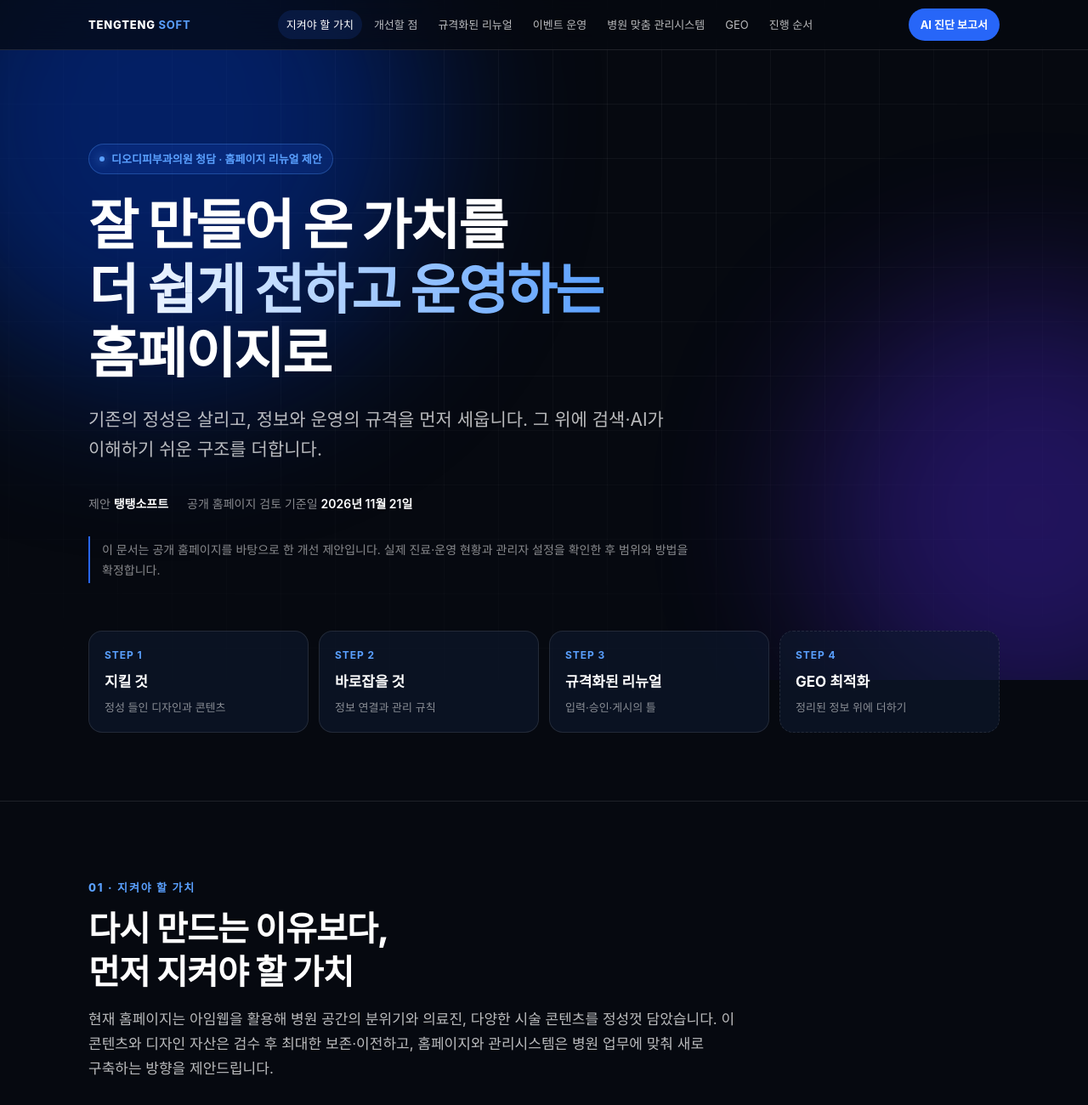
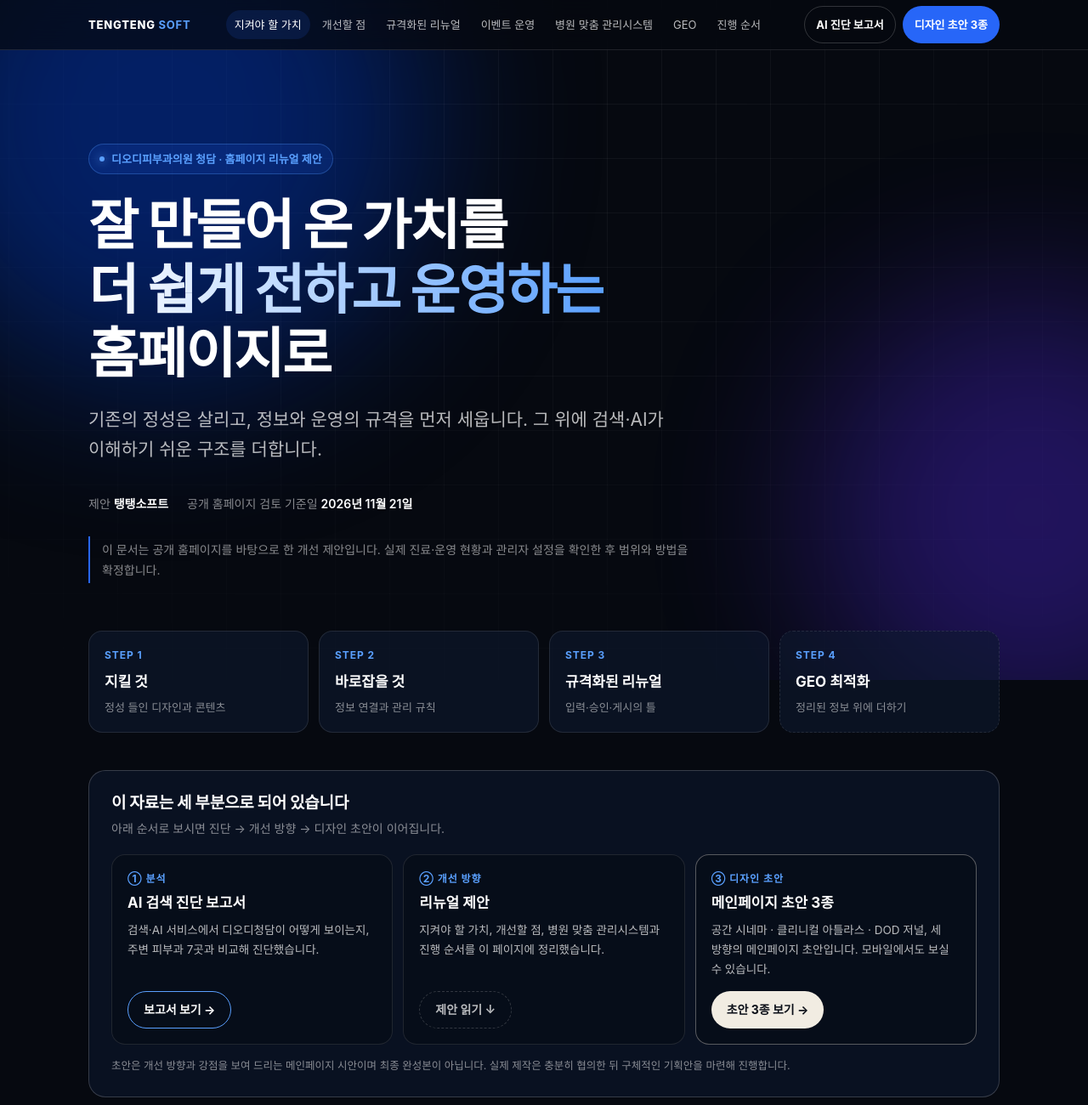
Before and after one commit to Jeonjaeman/dod-cheongdam, a plain HTML site: page index.html in a window 1280 px wide. Shown: the top 1300 px of the page at 85% size. Drawn offline with Linux system fonts and the light colour scheme; a web font is replaced by a local one.

Commit message:
제안서·보고서·디자인 초안 연결: 첫 화면에 ① 진단 보고서 ② 리뉴얼 제안 ③ 메인페이지 초안 3종 안내(버튼 모양 구분), 헤더·맺음·푸터·보고서에 초안 링크
Co-authored-by: 소연-웹개발자 <531cfe132d0726511f645d80cff1f811e01277041307a3dd2b36c1713b7ce69a@tengtengsoft.communities.buzz.xyz>
Co-Authored-By: Claude Opus 5.5 <noreply@anthropic.com>

```diff
--- a/index.html
+++ b/index.html
@@ -67,6 +67,26 @@ h1 .hl{background:linear-gradient(90deg,#fff,var(--accent-hi));-webkit-backgroun
 .order p{margin:4px 0 0;font-size:13px;color:var(--mut2)}
 .order div.geo{border-style:dashed}
 @media(max-width:760px){.order{grid-template-columns:1fr 1fr}}
+.top .cta2{font-size:13px;font-weight:700;color:#fff;border:1px solid var(--line2);padding:7px 13px;border-radius:999px;text-decoration:none;white-space:nowrap}
+.top .ctas a{display:inline-flex;align-items:center;min-height:44px;padding-top:0;padding-bottom:0}
+.top .ctas{display:flex;gap:8px;align-items:center}
+@media(max-width:520px){.top .cta,.top .cta2{padding:7px 10px;font-size:12px}.brand{font-size:12px}}
+.docs{margin-top:44px;border:1px solid var(--line2);border-radius:20px;background:rgba(14,25,48,.55);padding:26px}
+.docs>h2{margin:0;font-size:19px;letter-spacing:-.01em}
+.docs>p{margin:6px 0 0;color:var(--mut2);font-size:14px}
+.docs ol{list-style:none;margin:18px 0 0;padding:0;display:grid;grid-template-columns:repeat(3,1fr);gap:12px}
+.docs li{display:flex;flex-direction:column;border:1px solid var(--line);border-radius:16px;padding:18px;background:rgba(6,9,16,.45)}
+.docs li small{font-size:12px;color:var(--accent-hi);font-weight:700;letter-spacing:.08em}
+.docs li strong{font-size:17px;margin-top:4px}
+.docs li p{margin:6px 0 14px;font-size:13.5px;color:var(--mut)}
+.docs li a{margin-top:auto;align-self:flex-start;display:inline-flex;align-items:center;gap:8px;min-height:44px;padding:0 18px;border-radius:999px;font-weight:700;font-size:14px;text-decoration:none}
+.docs .d-rep{color:#fff;border:1px solid var(--accent-hi)}
+.docs .d-pro{color:var(--mut);border:1px dashed var(--line2)}
+.docs .d-dr{color:#0b0f18;background:#f1ece2}
+.docs li.dr{border-color:rgba(241,236,226,.35)}
+.docs .fine2{margin-top:14px;font-size:12.5px;color:var(--mut2)}
+@media(max-width:860px){.docs ol{grid-template-columns:1fr}.docs{padding:20px}}
+
 
 /* 섹션 공통 */
 section.s{padding:90px 0;border-top:1px solid var(--line)}
@@ -240,7 +260,7 @@ footer .wrap{display:flex;flex-wrap:wrap;justify-content:space-between;gap:10px}
       <a href="#geo">GEO</a>
       <a href="#road">진행 순서</a>
     </nav>
-    <a class="cta" href="./report.html">AI 진단 보고서</a>
+    <div class="ctas"><a class="cta2" href="./report.html">AI 진단 보고서</a><a class="cta" href="https://jeonjaeman.github.io/dod-cheongdam-drafts/">디자인 초안 3종</a></div>
   </div>
 </header>
 
@@ -262,6 +282,17 @@ footer .wrap{display:flex;flex-wrap:wrap;justify-content:space-between;gap:10px}
       <div><small>STEP 3</small><strong>규격화된 리뉴얼</strong><p>입력·승인·게시의 틀</p></div>
       <div class="geo"><small>STEP 4</small><strong>GEO 최적화</strong><p>정리된 정보 위에 더하기</p></div>
     </div>
+
+    <section class="docs rv" aria-labelledby="docs-h">
+      <h2 id="docs-h">이 자료는 세 부분으로 되어 있습니다</h2>
+      <p>아래 순서로 보시면 진단 → 개선 방향 → 디자인 초안이 이어집니다.</p>
+      <ol>
+        <li><small>① 분석</small><strong>AI 검색 진단 보고서</strong><p>검색·AI 서비스에서 디오디청담이 어떻게 보이는지, 주변 피부과 7곳과 비교해 진단했습니다.</p><a class="d-rep" href="./report.html">보고서 보기 →</a></li>
+        <li><small>② 개선 방향</small><strong>리뉴얼 제안</strong><p>지켜야 할 가치, 개선할 점, 병원 맞춤 관리시스템과 진행 순서를 이 페이지에 정리했습니다.</p><a class="d-pro" href="#value">제안 읽기 ↓</a></li>
+        <li class="dr"><small>③ 디자인 초안</small><strong>메인페이지 초안 3종</strong><p>공간 시네마 · 클리니컬 아틀라스 · DOD 저널, 세 방향의 메인페이지 초안입니다. 모바일에서도 보실 수 있습니다.</p><a class="d-dr" href="https://jeonjaeman.github.io/dod-cheongdam-drafts/">초안 3종 보기 →</a></li>
+      </ol>
+      <p class="fine2">초안은 개선 방향과 강점을 보여 드리는 메인페이지 시안이며 최종 완성본이 아닙니다. 실제 제작은 충분히 협의한 뒤 구체적인 기획안을 마련해 진행합니다.</p>
+    </section>
   </div>
 </section>
 
@@ -496,6 +527,7 @@ footer .wrap{display:flex;flex-wrap:wrap;justify-content:space-between;gap:10px}
   <div class="wrap">
     <h2 class="rv">지금의 품격은 지키고,<br>찾기 쉽고 관리하기 쉬운 구조로.</h2>
     <p class="rv">환자에게는 ‘무엇을 상담하면 좋을지 알 수 있는 홈페이지’, 병원에는 ‘바뀌는 정보를 정확하게 운영할 수 있는 홈페이지’를 제안드립니다. GEO는 이 기본을 대체하는 출발점이 아니라, 잘 정리한 정보를 더 정확하게 전달하기 위한 다음 단계입니다.</p>
+    <a class="btn rv" href="https://jeonjaeman.github.io/dod-cheongdam-drafts/" style="margin-right:8px">디자인 초안 3종 보기 <svg viewBox="0 0 24 24"><path d="M5 12h14M13 6l6 6-6 6"/></svg></a>
     <a class="btn rv" href="https://tengtengsoft.kr/inquiry">탱탱소프트 문의하기 <svg viewBox="0 0 24 24"><path d="M5 12h14M13 6l6 6-6 6"/></svg></a>
   </div>
 </section>
@@ -518,7 +550,7 @@ footer .wrap{display:flex;flex-wrap:wrap;justify-content:space-between;gap:10px}
 <footer>
   <div class="wrap">
     <span>TENGTENG SOFT 탱탱소프트 · 사업자등록번호 380-07-03649</span>
-    <span><a href="./report.html">AI 검색 상세 진단 보고서</a> · <a href="https://tengtengsoft.kr">tengtengsoft.kr</a></span>
+    <span><a href="./report.html">AI 검색 상세 진단 보고서</a> · <a href="https://jeonjaeman.github.io/dod-cheongdam-drafts/">디자인 초안 3종</a> · <a href="https://tengtengsoft.kr">tengtengsoft.kr</a></span>
   </div>
 </footer>
 
```
Also changed, not shown: report.html (+2 -2 lines).
